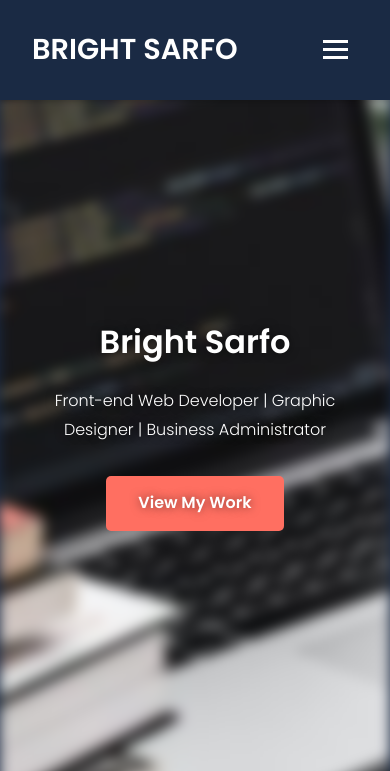
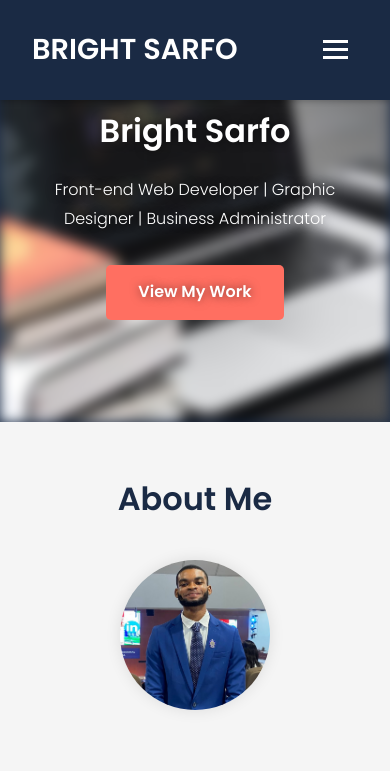
Before and after one commit to Froxxtt-dev/Portfolio1, a plain HTML site: page index.html in a window 390 px wide. Shown: the top 771 px of the page. Drawn offline with nearby package versions, Linux system fonts and the light colour scheme.

Commit message:
Update styles.css

```diff
--- a/styles.css
+++ b/styles.css
@@ -104,14 +104,14 @@ body {
     width: 100%;
     height: 100%;
     background: url('Assets/hero-laptop.jpg') no-repeat center center/cover;
-    filter: blur(6.5px); /* Apply blur only to the background image */
-    background-color: rgba(26, 42, 68, 0.6); /* Semi-transparent navy overlay for text readability */
+    filter: blur(6.5px);
+    background-color: rgba(26, 42, 68, 0.6);
     z-index: 1;
 }
 
 .hero-content {
-    z-index: 2; /* Ensure text is above the blurred background and overlay */
-    text-shadow: 0 0 10px rgba(0, 0, 0, 0.5); /* Add subtle shadow to text for better contrast */
+    z-index: 2;
+    text-shadow: 0 0 10px rgba(0, 0, 0, 0.5);
 }
 
 .hero-content h1 {
@@ -449,6 +449,7 @@ body {
     }
 
     .hero {
+        height: 60vh;
         padding: 2rem;
     }
 
@@ -488,6 +489,10 @@ body {
 }
 
 @media (max-width: 480px) {
+    .hero {
+        height: 50vh;
+    }
+
     .hero-content h1 {
         font-size: 2rem;
     }
```
